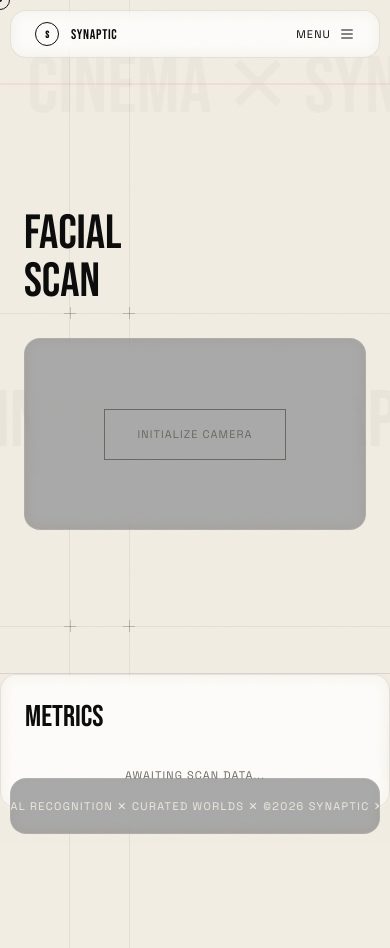
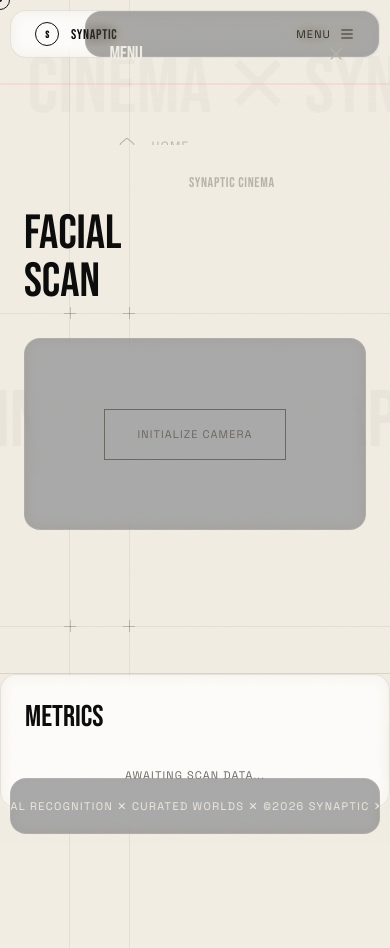
Before and after one commit to RUNRAX/SYNAPTIC-CINEMA, a Next.js app: page /analysis in a window 390 px wide. Both pictures are taken after a click on the button "MENU". Built offline with nearby package versions, Linux system fonts and the light colour scheme.

Commit message:
Implement mobile menu for better navigation on small screens

```diff
--- /dev/null
+++ b/components/MobileMenu.jsx
@@ -0,0 +1,100 @@
+'use client'
+
+import { motion, AnimatePresence } from 'framer-motion'
+import { X, Home, Search, Eye, User, Settings, Grid, Bookmark } from 'lucide-react'
+import { usePathname, useRouter } from 'next/navigation'
+import { triggerGlitch } from '@/hooks/useGlitch'
+
+const mobileNavItems = [
+  { label: 'HOME', href: '/home', icon: Home },
+  { label: 'SEARCH', href: '/search', icon: Search },
+  { label: 'EXHIBITION', href: '/exhibition', icon: Grid },
+  { label: 'COLLECTION', href: '/collection', icon: Bookmark },
+  { label: 'ANALYSIS', href: '/analysis', icon: Eye },
+  { label: 'PROFILE', href: '/profile', icon: User },
+  { label: 'SETTINGS', href: '/settings', icon: Settings },
+]
+
+export default function MobileMenu({ isOpen, onClose }) {
+  const pathname = usePathname()
+  const router = useRouter()
+
+  const handleNav = (e, href) => {
+    e.preventDefault()
+    onClose() // Close menu before navigating
+
+    if (pathname === href) return
+
+    // Allow a tiny delay for menu closing animation to start
+    setTimeout(() => {
+      triggerGlitch(() => {
+        router.push(href)
+      })
+    }, 150)
+  }
+
+  return (
+    <AnimatePresence>
+      {isOpen && (
+        <>
+          {/* Backdrop */}
+          <motion.div
+            initial={{ opacity: 0 }}
+            animate={{ opacity: 1 }}
+            exit={{ opacity: 0 }}
+            transition={{ duration: 0.3 }}
+            className="fixed inset-0 bg-black/60 z-50 lg:hidden"
+            onClick={onClose}
+          />
+
+          {/* Menu Drawer */}
+          <motion.div
+            initial={{ x: '100%' }}
+            animate={{ x: 0 }}
+            exit={{ x: '100%' }}
+            transition={{ type: 'spring', damping: 25, stiffness: 200 }}
+            className="fixed top-0 right-0 bottom-0 w-[80%] max-w-[320px] glass-frost-dark border-l border-[rgba(255,255,255,0.1)] z-50 lg:hidden flex flex-col"
+          >
+            {/* Header */}
+            <div className="p-6 border-b border-[rgba(255,255,255,0.1)] flex justify-between items-center">
+              <span className="font-display text-xl text-cream tracking-tight">MENU</span>
+              <button onClick={onClose} className="p-2 text-gray hover:text-white transition-colors">
+                <X size={20} strokeWidth={1.5} />
+              </button>
+            </div>
+
+            {/* Navigation Links */}
+            <div className="flex-1 overflow-y-auto py-6 flex flex-col gap-2">
+              {mobileNavItems.map((item) => {
+                const isActive = pathname === item.href || pathname?.startsWith(item.href + '/')
+                return (
+                  <a
+                    key={item.label}
+                    href={item.href}
+                    onClick={(e) => handleNav(e, item.href)}
+                    className={`
+                      relative flex items-center gap-4 px-8 py-4
+                      font-body text-[12px] tracking-widest transition-colors duration-300
+                      ${isActive ? 'text-white' : 'text-gray hover:text-white bg-transparent'}
+                    `}
+                  >
+                    {isActive && (
+                      <div className="absolute left-0 top-0 bottom-0 w-[3px] bg-accent"></div>
+                    )}
+                    <item.icon size={18} strokeWidth={1.5} className={isActive ? 'stroke-white' : 'stroke-gray transition-colors'} />
+                    {item.label}
+                  </a>
+                )
+              })}
+            </div>
+
+            {/* Footer Brand */}
+            <div className="p-6 border-t border-[rgba(255,255,255,0.1)] text-center">
+              <span className="font-display text-sm text-gray tracking-wider">SYNAPTIC CINEMA</span>
+            </div>
+          </motion.div>
+        </>
+      )}
+    </AnimatePresence>
+  )
+}
--- a/components/Topbar.jsx
+++ b/components/Topbar.jsx
@@ -2,8 +2,10 @@
 
 import Link from 'next/link'
 import { usePathname, useRouter } from 'next/navigation'
+import { useState } from 'react'
 import { triggerGlitch } from '@/hooks/useGlitch'
 import { Menu } from 'lucide-react'
+import MobileMenu from './MobileMenu'
 
 const topLinks = [
   { label: 'EXHIBITION', href: '/exhibition' },
@@ -14,6 +16,7 @@ const topLinks = [
 export default function Topbar() {
   const pathname = usePathname()
   const router = useRouter()
+  const [isMobileMenuOpen, setIsMobileMenuOpen] = useState(false)
 
   const handleNav = (e, href) => {
     e.preventDefault()
@@ -60,9 +63,15 @@ export default function Topbar() {
       </nav>
 
       {/* Mobile Menu Toggle */}
-      <button className="lg:hidden flex items-center gap-2 font-body text-[11px] tracking-widest text-black">
+      <button
+        className="lg:hidden flex items-center gap-2 font-body text-[11px] tracking-widest text-black"
+        onClick={() => setIsMobileMenuOpen(true)}
+      >
         MENU <Menu size={16} strokeWidth={1.5} />
       </button>
+
+      {/* Mobile Menu Overlay */}
+      <MobileMenu isOpen={isMobileMenuOpen} onClose={() => setIsMobileMenuOpen(false)} />
     </header>
   )
 }
```
Also changed, not shown: .agent_plans/implementation_plan.md, .agent_plans/task.md.
